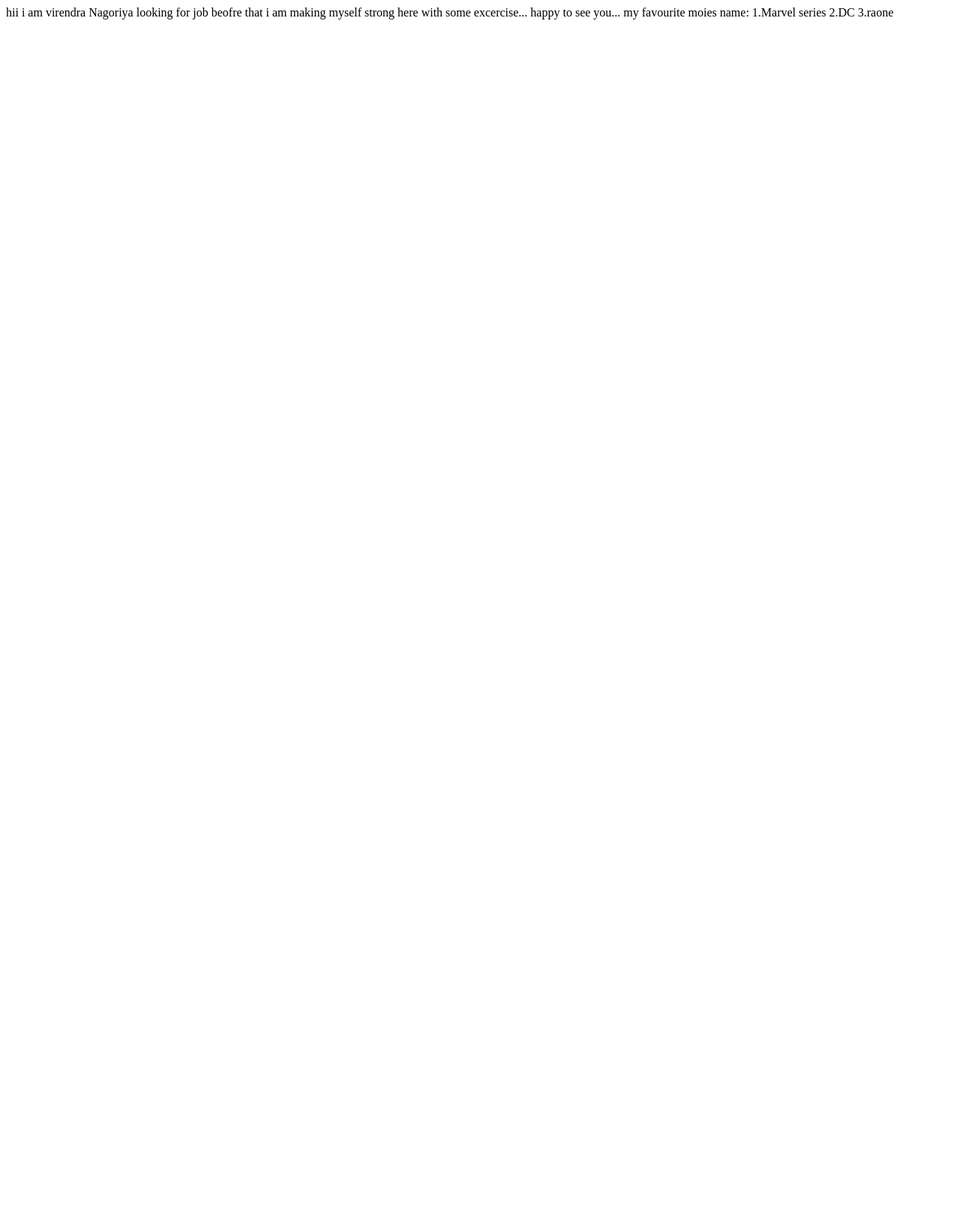
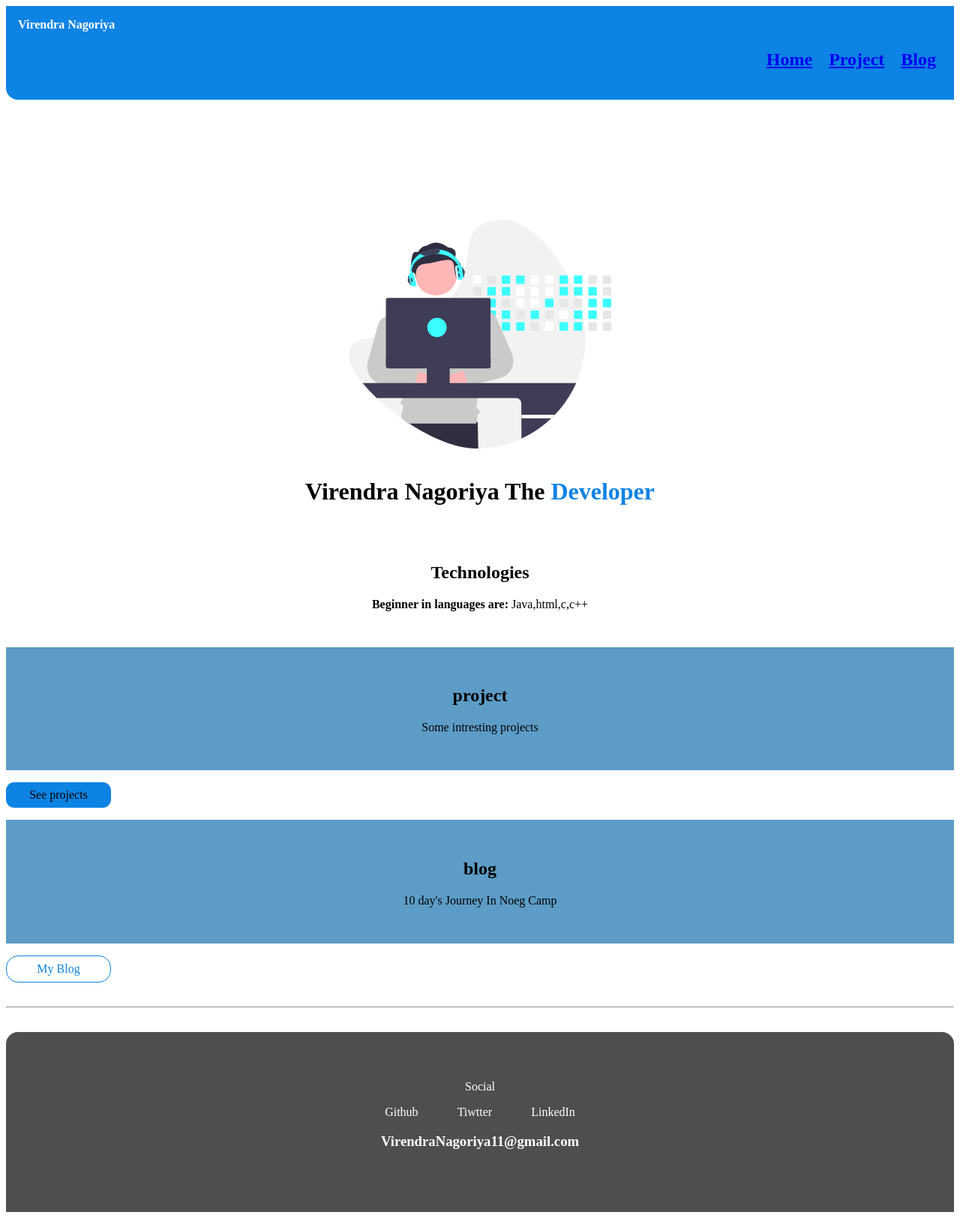
Before and after one commit to VirendraNagoriya/VirendraNagoriya.com, a plain HTML site: page index.html in a window 1280 px wide. Shown: the whole page at 75% size. Before the commit the page ends 800 px from the top, so only its background shows below. Drawn offline with Linux system fonts and the light colour scheme.

Commit message:
My first protfolio

```diff
--- a/index.html
+++ b/index.html
@@ -4,17 +4,68 @@
     <meta charset="UTF-8">
     <meta http-equiv="X-UA-Compatible" content="IE=edge">
     <meta name="viewport" content="width=device-width, initial-scale=1.0">
-    <title>Demo</title>
+    <title>Virendra Nagoriya</title>
+
+    <link href="style.css" rel="stylesheet"/>
+
 </head>
+
 <body>
-    hii i am virendra Nagoriya
-    looking for job beofre that  i am making myself strong here
-    with some excercise...
-    happy to see you...
+    <nav class="navigation">
+        <div class="nav-brand">Virendra Nagoriya</div>
+        <ul class="list-non-bullet nav-pills">
+            <li class="list-item-inline"><a href="index.html">Home</a></li>
+            <li class="list-item-inline"><a  href="Project.html">Project</a></li>
+            <li class="list-item-inline"><a href="blog.html">Blog</a></li>
+        </ul>
+    </nav>
 
-    my favourite moies name:
-    1.Marvel series
-    2.DC
-    3.raone
+
+    <header class="header">
+        <img class="header header-img" src="img.svg">
+        <h1 class="header-heading">Virendra Nagoriya The<span class="color-inverted"> Developer</h1>
+    </header>
+
+
+
+<section class="section">
+    <div class="container container-center">
+    <h1>Technologies</h1>
+    <p><strong>Beginner in languages are:</strong> Java,html,c,c++</p>
+    </div>
+
+</section>
+
+<section class="section of">
+    <div class="container container-center">
+    <h1>project</h1>
+    <p>Some intresting projects</p>
+    </div>
+</section>
+
+<a class="link link-primary"
+href="project.html">See projects</a>
+
+<section class="section of">
+    <div class="container container-center">
+    <h1>blog</h1>
+    <p> 10 day's Journey In Noeg Camp</p>
+    </div>
+
+</section>
+<a class="link link-secondary" href="blog.html">My Blog</a>
+<hr>
+<footer class="footer">
+    <div class="footer-header">Social</div>
+    <ul class="social-link s list-non-bullet">
+        <li class="list-item-inline">  <a class="link" href="https://github.com/VirendraNagoriya?tab=repositories">Github</a> </li>
+        <li class="list-item-inline">  <a class="link" href="https://twitter.com/VirendraNagoria?t=CajWfhMZVLLeb2f4m38nXQ&s=09">Tiwtter</a></li>
+        <li class="list-item-inline">  <a class="link" href="https://www.linkedin.com/in/virendra-nagoriya-5371b5137">LinkedIn</a></li>
+
+    <h3>VirendraNagoriya11@gmail.com</h3>
+    </ul>
+</footer>
+
+
 </body>
 </html>
--- /dev/null
+++ b/style.css
@@ -0,0 +1,223 @@
+
+<style>
+@import url('https://fonts.googleapis.com/css2?family=Montserrat&display=swap');
+</style>
+
+
+
+ /* :root
+{
+--primary-color: rgb(47, 167, 17);
+--dark-blue: red ;
+} */
+
+body
+{
+
+    font-family: 'Montserrat',sans-serif;
+    margin: 0px;
+
+
+
+}
+hr {margin: 2rem 0rem;}
+
+ :root
+{
+--primary-color: #0d83e4;
+--dark-gray: black ;
+--offwhite-color: rgb(92, 156, 199) ;
+}
+
+
+
+
+
+/** container **/
+
+    .container
+    {
+
+     padding: 0rem 1rem ;
+    }
+    .container-center
+    {
+    /* max-width: 600px; */
+    margin: auto;
+    display: block;
+    }
+
+ /**link**/
+    .link
+    {
+        box-sizing:border-box;
+        text-decoration: none;
+        padding: 0.5rem 1rem;
+        text-align: center;
+    }
+
+
+    .link-primary
+    {
+        text-align: center;
+        background-color: var(--primary-color);
+        border-radius: 0.7rem;
+        color: rgb(0, 0, 0);
+        padding: 0.5rem ;
+        display: block;
+        max-width: 140px;
+        margin: 1rem 1rem 1rem 0rem;
+    }
+    .link-secondary
+    {
+        /* color: black;
+        border-radius: 0.5rem ;
+        border: 1px solid var(--primary-color); */
+
+
+        color: var(--primary-color);
+    border-radius: 1rem;
+    border: 1px solid var(--primary-color);
+    display: block;
+    max-width: 140px;
+    margin: 1rem 1rem 1rem 0rem;
+
+
+    }
+/**list**/
+
+    .list-non-bullet{
+        list-style: none;
+        padding-inline-start: 0px;
+    }
+    .list-item-inline{
+        display: inline;
+        padding: 0rem 0.5rem;
+    }
+
+
+
+
+/**nav**/
+
+    .navigation{
+        background-color: var(--primary-color);
+        color: white;
+        padding: 1rem  ;
+        border-bottom-left-radius:1rem ;
+
+    }
+
+
+    .navigation .nav-brand
+    {
+        font-weight:bold;
+    }
+
+    .navigation .nav-pills
+    {
+         font-weight: bold;
+        text-align: right;
+         font-size:x-large ;
+
+        /* padding-inline-end: 200px; */
+
+    }
+
+    .naigation .link{
+        color: white;
+    }
+
+    .navigation .link-active{
+        font-weight: bold;
+    }
+
+    .nav-pills{
+        color: white;
+        font-weight: bold;/**/
+
+        }
+
+    .navigation .nav-pills .link-active
+       {
+        font-weight: bold;/**/
+
+        }
+/**header**/
+
+
+.header{
+
+     padding: 2px;
+    padding-top: 5rem;
+
+
+    /* color: var(--dark-blue); */
+
+}
+
+.header .header-heading{
+
+    text-align: center;
+    padding-top: 1rem;
+    color: var(--dark-gray);
+
+    /* text-align: center;
+    padding-top: 1rem;
+    color: var(--primary-color); */
+}
+
+
+
+.header .header-img
+{
+
+    width: 350px;
+    display: block;
+    margin: auto;
+}
+
+
+.header .header-heading .color-inverted{
+
+    color: var(--primary-color);
+}
+
+/** section **/
+
+
+
+
+.section {
+    text-align: center;
+    padding: 2rem;
+}
+
+.section h1{
+    text-align: center;
+
+}
+
+.of {
+    background-color: var(--offwhite-color);
+}
+
+/** footer**/
+
+.footer{
+
+    background-color:#4e4e4e ;
+    padding: 4rem 1rem;
+    text-align: center;
+    color: white;
+    border-top-right-radius: 1rem;
+    border-top-left-radius: 1rem;
+}
+
+.footer .link{
+    color: white;
+}
+
+.footer ul{
+    padding-inline-start: 0px;
+}
```
Also changed, not shown: blog.html (added, +29 -0 lines), lib/component.html (added, +122 -0 lines), project.html (added, +51 -0 lines), img.svg (added), 1 other file.
